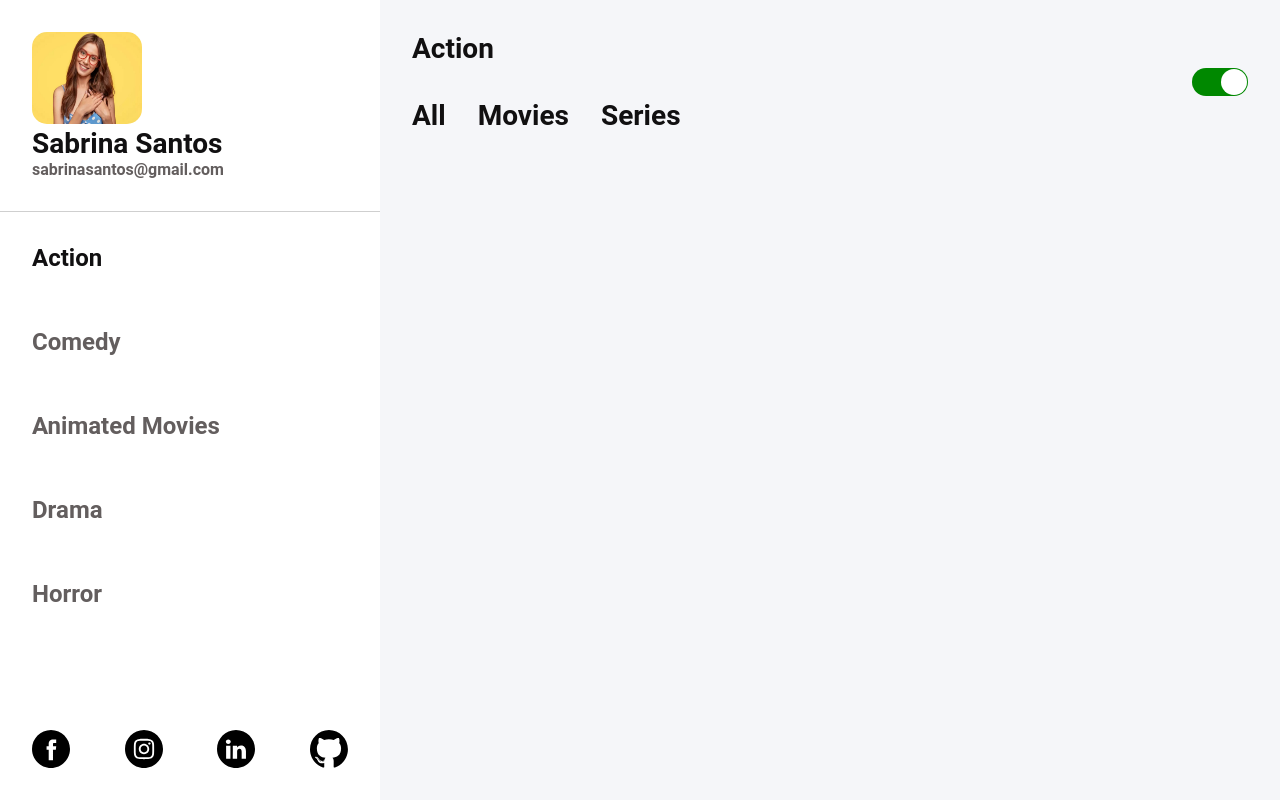
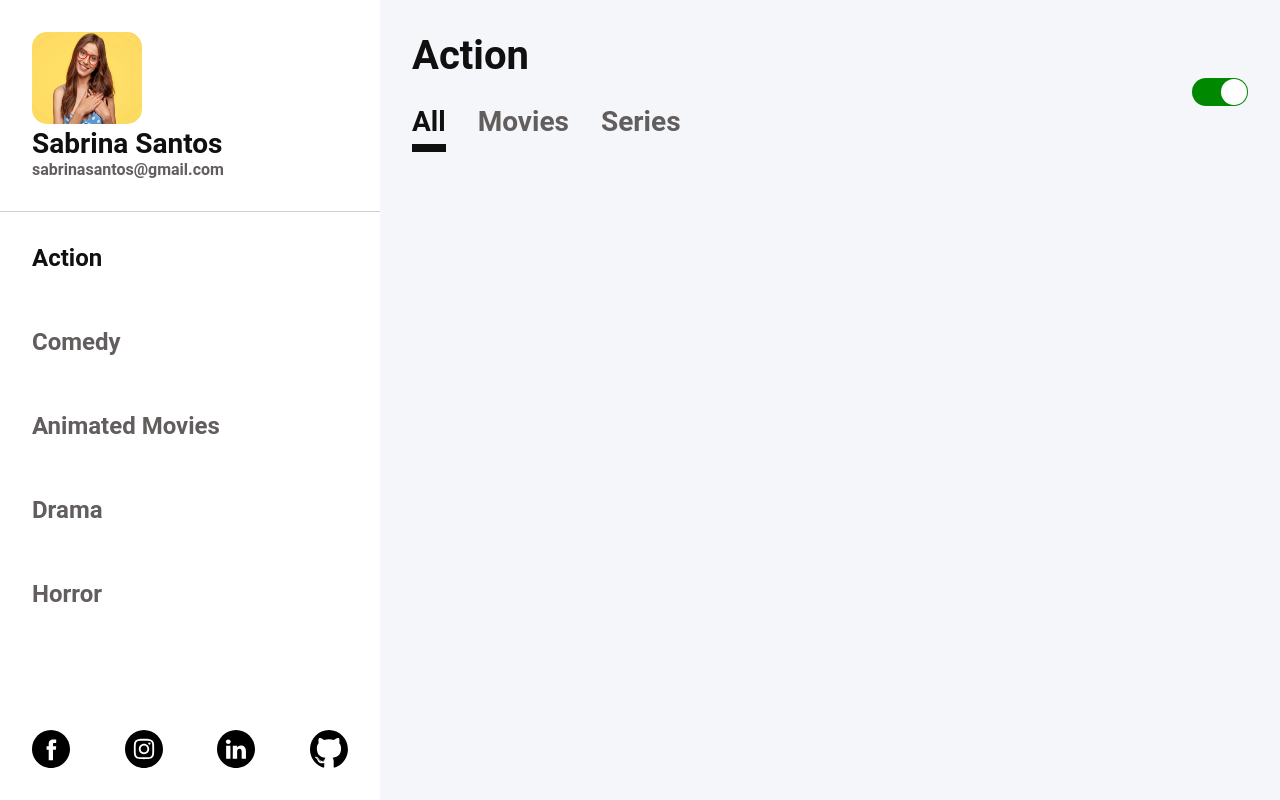
Before and after one commit to hiagopsilva/movies-clone-ui, a React (Create React App) app: page / in a window 1280 px wide. Built offline with nearby package versions, Linux system fonts and the light colour scheme.

Commit message:
update styles

```diff
--- a/src/components/Navigation/index.tsx
+++ b/src/components/Navigation/index.tsx
@@ -11,7 +11,7 @@ const Navigation: React.FC = () => {
         </div>
 
         <div className="sub-navigation">
-          <h1>All</h1>
+          <h1 className="activated">All</h1>
           <h1>Movies</h1>
           <h1>Series</h1>
         </div>
--- a/src/components/Navigation/styles.ts
+++ b/src/components/Navigation/styles.ts
@@ -7,7 +7,7 @@ export const Container = styled.div`
   align-items: center;
 
   div.navigation {
-    height: 100px;
+    height: 120px;
 
     display: flex;
     flex-direction: column;
@@ -17,6 +17,8 @@ export const Container = styled.div`
   div.title {
     display: flex;
     align-items: center;
+
+    font-size: 20px;
   }
 
   div.sub-navigation {
@@ -24,6 +26,15 @@ export const Container = styled.div`
 
     h1 {
       margin-right: 32px;
+      padding-bottom: 6px;
+      color: ${props => props.theme.colors.textSecundary};
+
+      cursor: pointer;
+    }
+
+    h1.activated {
+      color: ${props => props.theme.colors.textPrimary};
+      border-bottom: 8px solid ${props => props.theme.colors.textPrimary};
     }
   }
 `;
```
